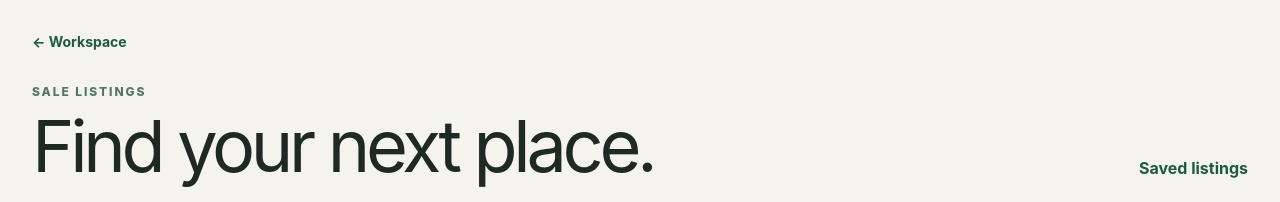
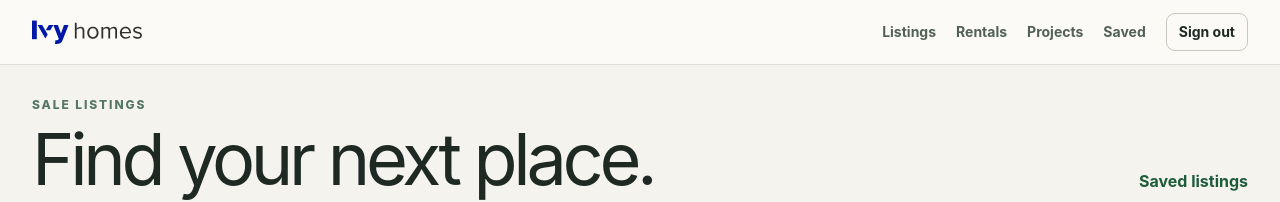
Before and after one commit to theAnuragMishra/ivy-homes-assignment, a SvelteKit app in the folder frontend/: page /listings in a window 1280 px wide. Shown: the top 202 px of the page. Built offline with nearby package versions, Linux system fonts and the light colour scheme; no server answers.

Commit message:
add navbar and change layout

```diff
--- a/frontend/src/routes/insights/+page.svelte
+++ b/frontend/src/lib/MarketInsights.svelte
@@ -45,12 +45,10 @@
 <main
 	class="mx-auto w-[min(76rem,calc(100%-3rem))] py-8 pb-20 max-[900px]:w-[calc(100%-3rem)] max-[560px]:w-[calc(100%-2rem)]"
 >
-	<a class="font-bold text-[#1e5b3a] no-underline" href={resolve('/')}>← Workspace</a>
-
 	<header class="my-16 flex items-end justify-between gap-10 max-[700px]:my-12 max-[700px]:block">
 		<div class="max-w-3xl">
 			<p class="mb-3 text-xs font-extrabold tracking-[.16em] text-[#557762]">
-				THE IVY HOMES MARKET
+				THE PROPERTY MARKET
 			</p>
 			<h1 class="m-0 text-[clamp(2.8rem,7vw,6rem)] leading-[.9] tracking-[-.07em]">
 				A clearer view of your next move.
--- a/frontend/src/routes/+layout.svelte
+++ b/frontend/src/routes/+layout.svelte
@@ -1,11 +1,44 @@
 <script lang="ts">
-	//import favicon from '$lib/assets/favicon.svg';
-	import "../app.css";
+	import { goto } from '$app/navigation';
+	import { page } from '$app/state';
+	import { resolve } from '$app/paths';
+	import logo from '../assets/logo.svg';
+
+	import '../app.css';
+
 	let { children } = $props();
+
+	async function signOut() {
+		await fetch('/api/auth/logout', { method: 'POST' });
+		await goto(resolve('/login'));
+	}
 </script>
 
 <svelte:head>
-	<!-- <link rel="icon" href={favicon} /> -->
+	<link rel="icon" href={logo} />
 </svelte:head>
 
+{#if page.url.pathname !== '/login'}
+	<nav class="border-b border-[#e1ddd4] bg-[#fbfaf7]" aria-label="Primary navigation">
+		<div
+			class="mx-auto flex min-h-16 w-[min(76rem,calc(100%-3rem))] items-center justify-between gap-6 max-[560px]:w-[calc(100%-2rem)]"
+		>
+			<a href={resolve('/')} aria-label="Ivy Homes home">
+				<img class="h-6 w-auto" src={logo} alt="Ivy Homes" />
+			</a>
+			<div class="flex items-center gap-5 text-sm font-bold max-[700px]:gap-3 max-[560px]:text-xs">
+				<a class="text-[#526058] no-underline hover:text-[#1e5b3a]" href={resolve('/listings')}>Listings</a>
+				<a class="text-[#526058] no-underline hover:text-[#1e5b3a]" href={resolve('/rentals')}>Rentals</a>
+				<a class="text-[#526058] no-underline hover:text-[#1e5b3a]" href={resolve('/projects')}>Projects</a>
+				<a class="text-[#526058] no-underline hover:text-[#1e5b3a]" href={resolve('/saved')}>Saved</a>
+				<button
+					class="cursor-pointer rounded-[.55rem] border border-[#c9c6bd] bg-transparent px-3 py-2 font-inherit text-[#1e2924]"
+					type="button"
+					onclick={() => void signOut()}>Sign out</button
+				>
+			</div>
+		</div>
+	</nav>
+{/if}
+
 {@render children()}
--- a/frontend/src/routes/+page.svelte
+++ b/frontend/src/routes/+page.svelte
@@ -2,6 +2,7 @@
 	import { goto } from '$app/navigation';
 	import { resolve } from '$app/paths';
 	import { onMount } from 'svelte';
+	import MarketInsights from '$lib/MarketInsights.svelte';
 
 	let authenticated = $state(false);
 	let loading = $state(true);
@@ -37,18 +38,10 @@
 	<main class="grid min-h-screen place-items-center text-[#68746d]">Loading your workspace…</main>
 {:else if authenticated}
 	<main class="mx-auto w-[min(72rem,calc(100%-3rem))] py-12 max-[520px]:w-[calc(100%-2rem)] max-[520px]:py-6">
-		<header class="flex items-start justify-between gap-8 max-[520px]:items-center">
+		<header>
 			<div>
-				<p class="mb-3 text-xs font-extrabold tracking-[.16em] text-[#557762]">IVY HOMES</p>
-				<h1 class="m-0 max-w-[38rem] text-[clamp(2.4rem,7vw,5rem)] leading-none tracking-[-.05em]">Your property workspace</h1>
+			<h1 class="m-0 max-w-[38rem] text-[clamp(2.4rem,7vw,5rem)] leading-none tracking-[-.05em]">Your property workspace</h1>
 			</div>
-			<button
-				class="cursor-pointer rounded-[.6rem] border border-[#c9c6bd] bg-transparent px-4 py-3 font-bold text-[#1e2924]"
-				onclick={async () => {
-					await fetch('/api/auth/logout', { method: 'POST' });
-					await goto(resolve('/login'));
-				}}>Sign out</button
-			>
 		</header>
 		<section class="my-28 mb-12 max-w-2xl max-[520px]:mt-20">
 			<p class="mb-3 text-xs font-extrabold tracking-[.16em] text-[#557762]">RESEARCH-BACKED BROWSING</p>
@@ -59,7 +52,7 @@
 			<a class="grid min-h-32 gap-3 rounded-2xl border border-[#e1ddd4] bg-white p-5 text-inherit no-underline transition hover:-translate-y-0.5 hover:border-[#8bb699]" href={resolve("/listings")}><strong>Browse listings</strong><span class="text-sm leading-relaxed text-[#68746d]">Filter and compare sale properties.</span></a>
 			<a class="grid min-h-32 gap-3 rounded-2xl border border-[#e1ddd4] bg-white p-5 text-inherit no-underline transition hover:-translate-y-0.5 hover:border-[#8bb699]" href="/rentals"><strong>Explore rentals</strong><span class="text-sm leading-relaxed text-[#68746d]">See monthly rent and locality options.</span></a>
 			<a class="grid min-h-32 gap-3 rounded-2xl border border-[#e1ddd4] bg-white p-5 text-inherit no-underline transition hover:-translate-y-0.5 hover:border-[#8bb699]" href="/projects"><strong>View projects</strong><span class="text-sm leading-relaxed text-[#68746d]">Browse developer projects and pricing.</span></a>
-			<a class="grid min-h-32 gap-3 rounded-2xl border border-[#e1ddd4] bg-white p-5 text-inherit no-underline transition hover:-translate-y-0.5 hover:border-[#8bb699]" href="/insights"><strong>Open insights</strong><span class="text-sm leading-relaxed text-[#68746d]">Understand the data behind the listings.</span></a>
 		</nav>
+		<MarketInsights />
 	</main>
 {/if}
--- a/frontend/src/routes/listings/+page.svelte
+++ b/frontend/src/routes/listings/+page.svelte
@@ -137,9 +137,6 @@
 		class="mb-10 flex items-end justify-between gap-8 max-[560px]:flex-col max-[560px]:items-start"
 	>
 		<div>
-			<a class="mb-8 block text-sm font-bold text-[#1e5b3a] no-underline" href={resolve('/')}
-				>← Workspace</a
-			>
 			<p class="mb-3 text-xs font-extrabold tracking-[.16em] text-[#557762]">SALE LISTINGS</p>
 			<h1 class="m-0 text-[clamp(2.3rem,6vw,4.5rem)] leading-[.95] tracking-[-.06em]">
 				Find your next place.
--- a/frontend/src/routes/login/+page.svelte
+++ b/frontend/src/routes/login/+page.svelte
@@ -1,6 +1,7 @@
 <script lang="ts">
 	import { goto } from '$app/navigation';
 	import { page } from '$app/state';
+	import logo from '../../assets/logo.svg';
 
 
 	let email = $state('demo1@ivy.homes');
@@ -45,7 +46,7 @@
 	<section
 		class="w-full max-w-md rounded-[1.25rem] border border-[#e5e0d7] bg-white p-10 shadow-[0_1rem_3rem_#25352a12]"
 	>
-		<p class="mb-5 text-xs font-extrabold tracking-[.16em] text-[#557762]">IVY HOMES</p>
+		<img class="mb-5 h-6 w-auto" src={logo} alt="Ivy Homes" />
 		<h1 class="m-0 text-[clamp(2rem,6vw,3.25rem)] leading-[.98] tracking-[-.06em]">
 			Find a place that fits.
 		</h1>
--- a/frontend/src/routes/projects/+page.svelte
+++ b/frontend/src/routes/projects/+page.svelte
@@ -139,9 +139,6 @@
 >
 	<header class="mb-10 flex items-end gap-8">
 		<div>
-			<a class="mb-8 block text-sm font-bold text-[#1e5b3a] no-underline" href={resolve('/')}
-				>← Workspace</a
-			>
 			<p class="mb-3 text-xs font-extrabold tracking-[.16em] text-[#557762]">DEVELOPER PROJECTS</p>
 			<h1 class="m-0 text-[clamp(2.3rem,6vw,4.5rem)] leading-[.95] tracking-[-.06em]">
 				Browse upcoming projects.
--- a/frontend/src/routes/rentals/+page.svelte
+++ b/frontend/src/routes/rentals/+page.svelte
@@ -121,9 +121,6 @@
 >
 	<header class="mb-10 flex items-end gap-8">
 		<div>
-			<a class="mb-8 block text-sm font-bold text-[#1e5b3a] no-underline" href={resolve('/')}
-				>← Workspace</a
-			>
 			<p class="mb-3 text-xs font-extrabold tracking-[.16em] text-[#557762]">RENTALS</p>
 			<h1 class="m-0 text-[clamp(2.3rem,6vw,4.5rem)] leading-[.95] tracking-[-.06em]">
 				Find your next home to rent.
--- a/frontend/src/routes/saved/+page.svelte
+++ b/frontend/src/routes/saved/+page.svelte
@@ -36,7 +36,6 @@
 </svelte:head>
 
 <main class="mx-auto w-[min(76rem,calc(100%-3rem))] py-8 pb-16 max-[560px]:w-[calc(100%-2rem)]">
-	<a class="mb-8 block text-sm font-bold text-[#1e5b3a] no-underline" href={resolve('/listings')}>← Back to listings</a>
 	<p class="mb-3 text-xs font-extrabold tracking-[.16em] text-[#557762]">SAVED LISTINGS</p>
 	<h1 class="m-0 mb-6 text-[clamp(2.3rem,6vw,4.5rem)] leading-[.95] tracking-[-.06em]">Your shortlist.</h1>
 
```
Also changed, not shown: frontend/src/assets/logo.svg (added).
